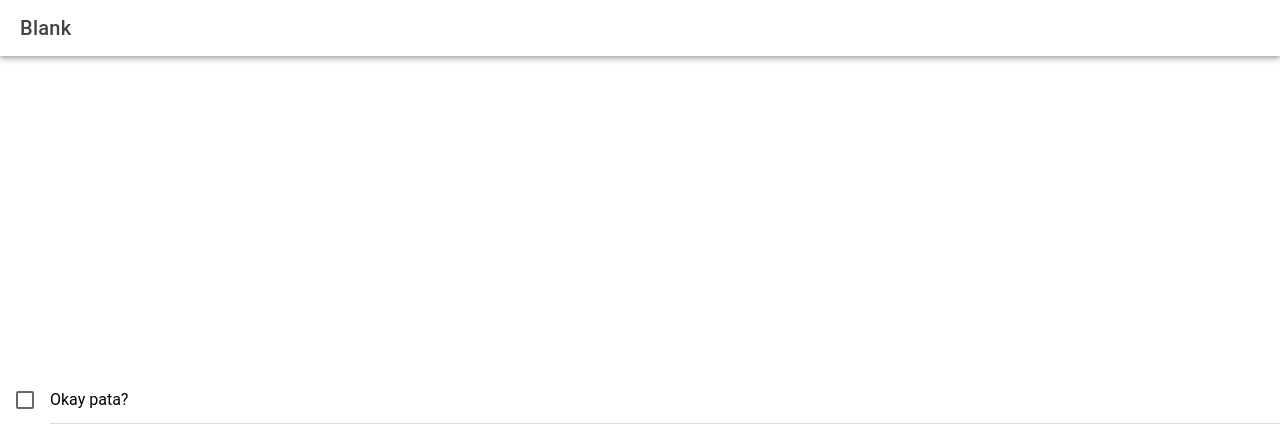
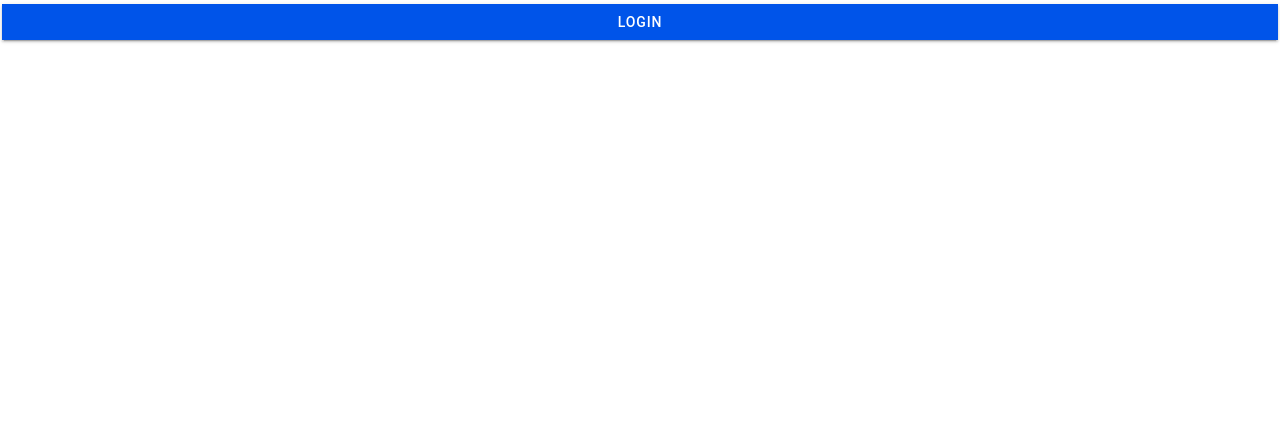
Before and after one commit to japowww/IT35-B-Mobile, a React (Vite) app: page / in a window 1280 px wide. Before the commit this address led to /home. Shown: the top 448 px of the page. Built offline with nearby package versions, Linux system fonts and the light colour scheme.

Commit message:
Ionic Logic Exercise

```diff
--- a/src/App.tsx
+++ b/src/App.tsx
@@ -1,23 +1,23 @@
-import { Redirect, Route } from 'react-router-dom';
-import { IonApp, IonRouterOutlet, setupIonicReact } from '@ionic/react';
-import { IonReactRouter } from '@ionic/react-router';
-import Home from './pages/Home';
+import { Redirect, Route } from "react-router-dom";
+import { IonApp, IonRouterOutlet, setupIonicReact } from "@ionic/react";
+import { IonReactRouter } from "@ionic/react-router";
+import Home from "./pages/Home";
 
 /* Core CSS required for Ionic components to work properly */
-import '@ionic/react/css/core.css';
+import "@ionic/react/css/core.css";
 
 /* Basic CSS for apps built with Ionic */
-import '@ionic/react/css/normalize.css';
-import '@ionic/react/css/structure.css';
-import '@ionic/react/css/typography.css';
+import "@ionic/react/css/normalize.css";
+import "@ionic/react/css/structure.css";
+import "@ionic/react/css/typography.css";
 
 /* Optional CSS utils that can be commented out */
-import '@ionic/react/css/padding.css';
-import '@ionic/react/css/float-elements.css';
-import '@ionic/react/css/text-alignment.css';
-import '@ionic/react/css/text-transformation.css';
-import '@ionic/react/css/flex-utils.css';
-import '@ionic/react/css/display.css';
+import "@ionic/react/css/padding.css";
+import "@ionic/react/css/float-elements.css";
+import "@ionic/react/css/text-alignment.css";
+import "@ionic/react/css/text-transformation.css";
+import "@ionic/react/css/flex-utils.css";
+import "@ionic/react/css/display.css";
 
 /**
  * Ionic Dark Mode
@@ -28,10 +28,13 @@
 
 /* import '@ionic/react/css/palettes/dark.always.css'; */
 /* import '@ionic/react/css/palettes/dark.class.css'; */
-import '@ionic/react/css/palettes/dark.system.css';
+import "@ionic/react/css/palettes/dark.system.css";
 
 /* Theme variables */
-import './theme/variables.css';
+import "./theme/variables.css";
+import template from "./pages/template";
+import Login from "./pages/Login";
+import Menu from "./pages/Menu";
 
 setupIonicReact();
 
@@ -39,12 +42,8 @@
   <IonApp>
     <IonReactRouter>
       <IonRouterOutlet>
-        <Route exact path="/home">
-          <Home />
-        </Route>
-        <Route exact path="/">
-          <Redirect to="/home" />
-        </Route>
+        <Route exact path="/" component={Login} />
+        <Route path="/app" component={Menu} />
       </IonRouterOutlet>
     </IonReactRouter>
   </IonApp>
--- /dev/null
+++ b/src/pages/Login.tsx
@@ -0,0 +1,36 @@
+import {
+  IonButton,
+  IonContent,
+  IonHeader,
+  IonMenuButton,
+  IonPage,
+  IonRouterOutlet,
+  IonTitle,
+  useIonRouter,
+} from "@ionic/react";
+import { use } from "react";
+
+const Login: React.FC = () => {
+  const navigation = useIonRouter();
+
+  const doLogin = () => {
+    navigation.push("/app", "forward", "replace");
+  };
+  return (
+    <IonPage>
+      <IonHeader>
+        <IonRouterOutlet>
+          <IonButton slot="start">
+            <IonMenuButton></IonMenuButton>
+          </IonButton>
+        </IonRouterOutlet>
+      </IonHeader>
+      <IonContent fullscreen>
+        <IonButton expand="full" color="primary" onClick={() => doLogin()}>
+          Login
+        </IonButton>
+      </IonContent>
+    </IonPage>
+  );
+};
+export default Login;
--- /dev/null
+++ b/src/pages/Menu.tsx
@@ -0,0 +1,28 @@
+import {
+  IonButton,
+  IonContent,
+  IonHeader,
+  IonMenuButton,
+  IonPage,
+  IonRouterOutlet,
+  IonTitle,
+} from "@ionic/react";
+
+const Menu: React.FC = () => {
+  return (
+    <IonPage>
+      <IonHeader>
+        <IonRouterOutlet>
+          <IonButton slot="start">
+            <IonMenuButton></IonMenuButton>
+          </IonButton>
+          <IonTitle>Menu</IonTitle>
+        </IonRouterOutlet>
+      </IonHeader>
+      <IonContent fullscreen>
+        <h1>Menu</h1>
+      </IonContent>
+    </IonPage>
+  );
+};
+export default Menu;
--- /dev/null
+++ b/src/pages/template.tsx
@@ -0,0 +1,28 @@
+import {
+  IonButton,
+  IonContent,
+  IonHeader,
+  IonMenuButton,
+  IonPage,
+  IonRouterOutlet,
+  IonTitle,
+} from "@ionic/react";
+
+const Template: React.FC = () => {
+  return (
+    <IonPage>
+      <IonHeader>
+        <IonRouterOutlet>
+          <IonButton slot="start">
+            <IonMenuButton></IonMenuButton>
+          </IonButton>
+          <IonTitle>Template</IonTitle>
+        </IonRouterOutlet>
+      </IonHeader>
+      <IonContent fullscreen>
+        <h1>Template</h1>
+      </IonContent>
+    </IonPage>
+  );
+};
+export default Template;
```
Also changed, not shown: 1 other file (tests, documents, lock files or other folders).
